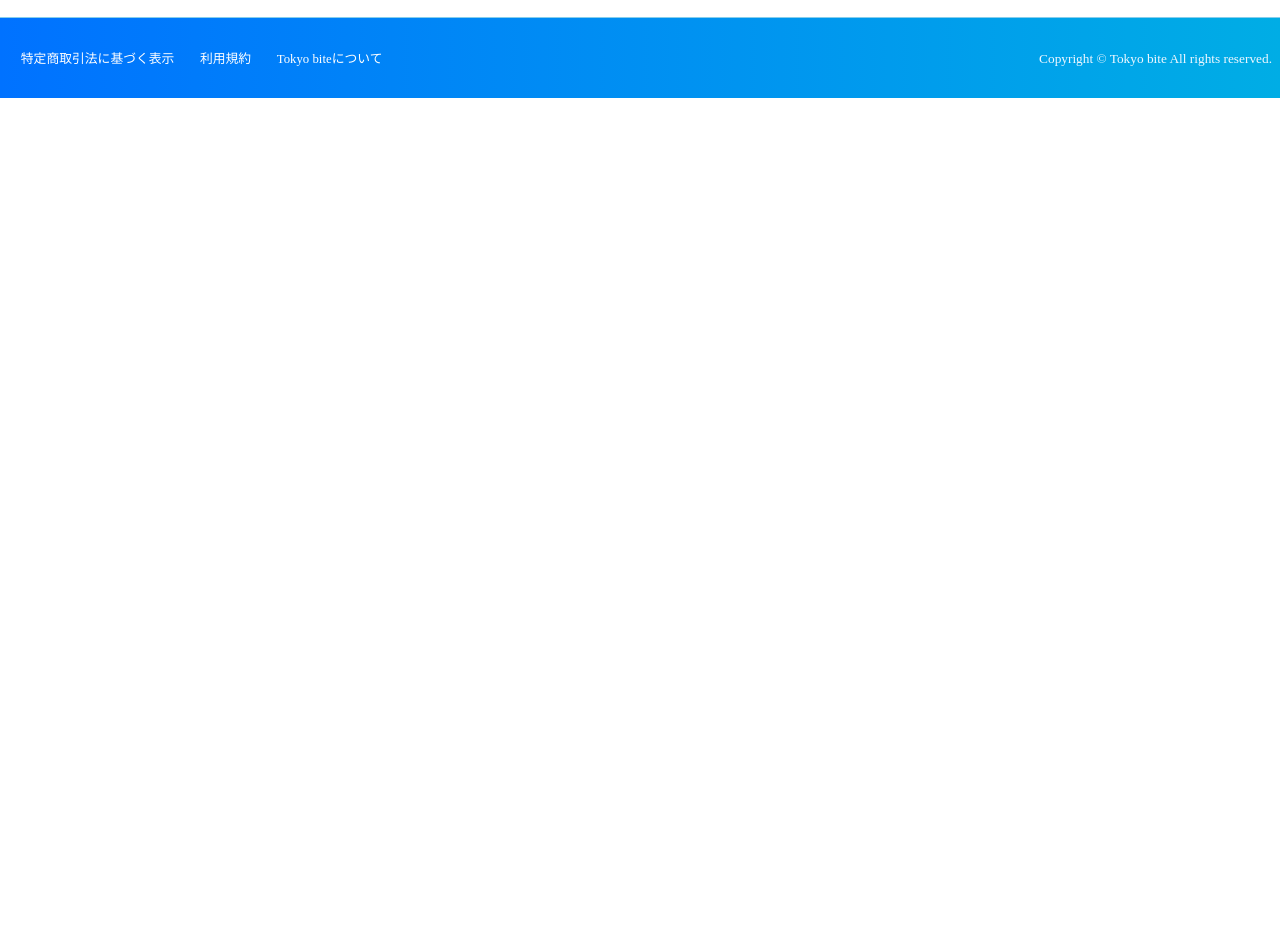
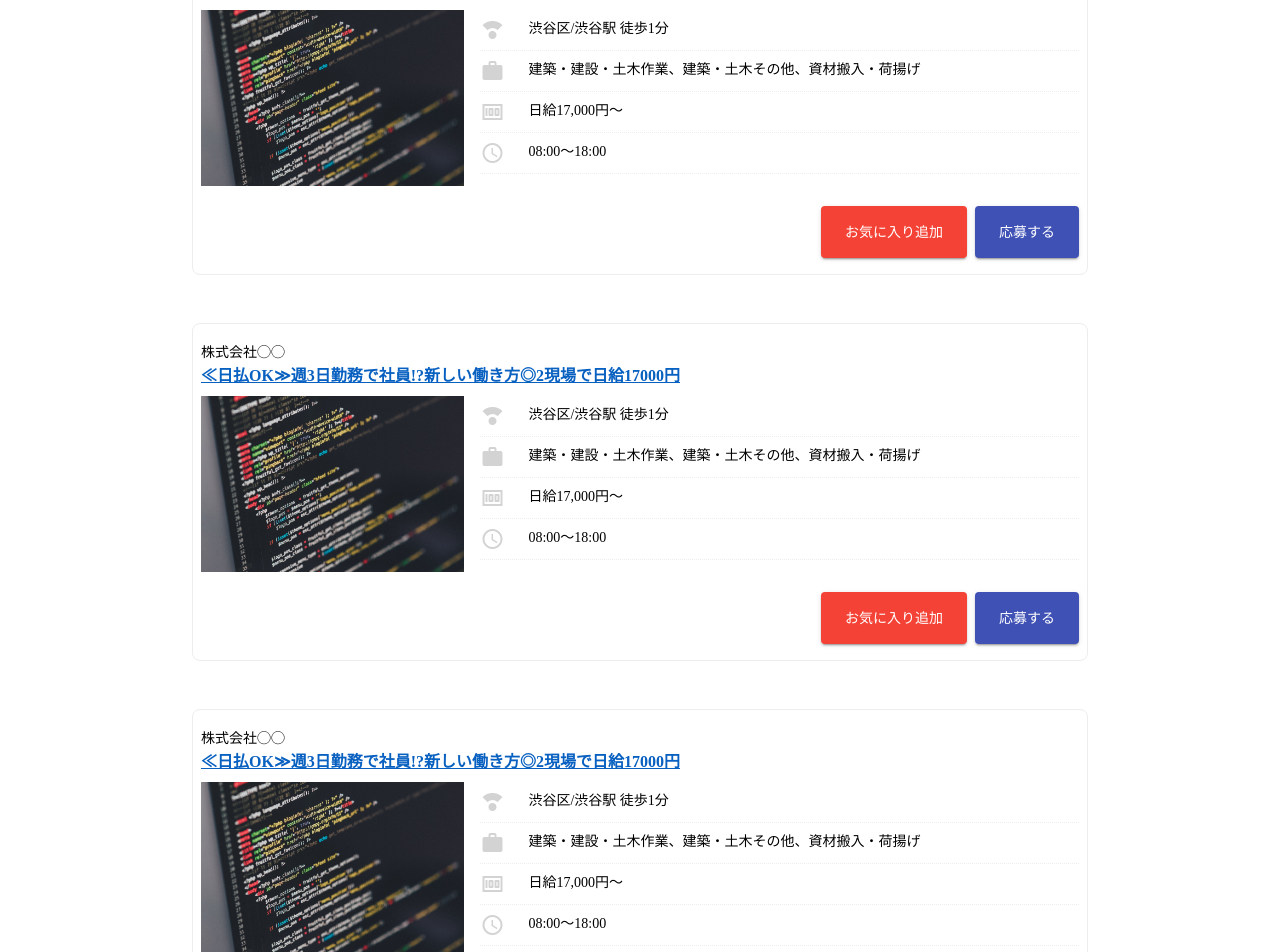
Before and after one commit to cameron-s-dev/angular-jobapp, an Angular app: page /joblist in a window 1280 px wide. Shown: the part 240-1192 px from the top of the page. Before the commit the page ends 800 px from the top, so only its background shows below. Built offline with nearby package versions, Linux system fonts and the light colour scheme.

Commit message:
feat(joblist): 求人一覧ページ作成 #4

```diff
--- a/src/app/app-routing.module.ts
+++ b/src/app/app-routing.module.ts
@@ -55,6 +55,12 @@ const routes: Routes = [
   },
 
   {
+    path: 'joblist',
+    loadChildren: () => import('./joblist/joblist.module').then(m => m.JoblistModule)
+  },
+
+
+  {
     path: '**',
     component: NotFoundComponent
   }
--- /dev/null
+++ b/src/app/joblist/joblist/joblist.component.html
@@ -0,0 +1,98 @@
+<section class="keep">
+  <h2>求人一覧</h2>
+  <div class="keep__box">
+    <div class="keep__title">
+      <span>株式会社◯◯</span>
+      <a href="/detail">
+        <h3>≪日払OK≫週3日勤務で社員!?新しい働き方◎2現場で日給17000円</h3>
+      </a>
+    </div>
+    <div class="keep__content">
+      <img src="/assets/images/job3.jpg" width="100%" alt="">
+      <ul class="keep__content-list">
+        <li>
+          <i class="material-icons">compass_calibration</i>
+          <span>渋谷区/渋谷駅 徒歩1分</span>
+        </li>
+        <li><i class="material-icons">
+            work
+          </i>建築・建設・土木作業、建築・土木その他、資材搬入・荷揚げ</li>
+        <li><i class="material-icons">
+            money
+          </i>
+          日給17,000円～</li>
+        <li><i class="material-icons">
+            access_time
+          </i>08:00～18:00</li>
+      </ul>
+    </div>
+    <div class="keep__btn">
+      <button mat-raised-button color="warn">お気に入り追加</button>
+      <button class="keep__btn__right" mat-raised-button color="primary">応募する</button>
+    </div>
+  </div>
+
+  <div class="keep__box">
+    <div class="keep__title">
+      <span>株式会社◯◯</span>
+      <a href="/detail">
+        <h3>≪日払OK≫週3日勤務で社員!?新しい働き方◎2現場で日給17000円</h3>
+      </a>
+    </div>
+    <div class="keep__content">
+      <img src="/assets/images/job3.jpg" width="100%" alt="">
+      <ul class="keep__content-list">
+        <li>
+          <i class="material-icons">compass_calibration</i>
+          <span>渋谷区/渋谷駅 徒歩1分</span>
+        </li>
+        <li><i class="material-icons">
+            work
+          </i>建築・建設・土木作業、建築・土木その他、資材搬入・荷揚げ</li>
+        <li><i class="material-icons">
+            money
+          </i>
+          日給17,000円～</li>
+        <li><i class="material-icons">
+            access_time
+          </i>08:00～18:00</li>
+      </ul>
+    </div>
+    <div class="keep__btn">
+      <button mat-raised-button color="warn">お気に入り追加</button>
+      <button class="keep__btn__right" mat-raised-button color="primary">応募する</button>
+    </div>
+  </div>
+
+  <div class="keep__box">
+    <div class="keep__title">
+      <span>株式会社◯◯</span>
+      <a href="/detail">
+        <h3>≪日払OK≫週3日勤務で社員!?新しい働き方◎2現場で日給17000円</h3>
+      </a>
+    </div>
+    <div class="keep__content">
+      <img src="/assets/images/job3.jpg" width="100%" alt="">
+      <ul class="keep__content-list">
+        <li>
+          <i class="material-icons">compass_calibration</i>
+          <span>渋谷区/渋谷駅 徒歩1分</span>
+        </li>
+        <li><i class="material-icons">
+            work
+          </i>建築・建設・土木作業、建築・土木その他、資材搬入・荷揚げ</li>
+        <li><i class="material-icons">
+            money
+          </i>
+          日給17,000円～</li>
+        <li><i class="material-icons">
+            access_time
+          </i>08:00～18:00</li>
+      </ul>
+    </div>
+    <div class="keep__btn">
+      <button mat-raised-button color="warn">お気に入り追加</button>
+      <button class="keep__btn__right" mat-raised-button color="primary">応募する</button>
+    </div>
+  </div>
+</section>
--- /dev/null
+++ b/src/app/joblist/joblist/joblist.component.scss
@@ -0,0 +1,95 @@
+@import "mixins";
+
+.keep {
+  padding: 0 8px;
+  margin-bottom: 24px;
+  @include tab {
+    width: 70%;
+    margin: 0 auto 32px;
+    padding: 0;
+  }
+  h2 {
+    font-size: 24px;
+    text-align: center;
+    margin-bottom: 16px;
+  }
+  &__title {
+    line-height: 1.5;
+    span {
+      font-size: 14px;
+    }
+    h3 {
+      font-size: 16px;
+      margin-bottom: 8px;
+      &:hover {
+        opacity: 0.7;
+      }
+    }
+    a {
+      color: #0860c0;
+    }
+  }
+  &__content-list {
+    line-height: 1.5;
+    @include pc {
+      width: 70%;
+    }
+    li {
+      border-bottom: 1px dotted #ededed;
+      display: flex;
+      justify-content: left;
+      align-items: flex-start;
+      padding: 8px 0;
+      font-size: 14px;
+      &:last-child {
+        margin-bottom: 32px;
+      }
+      @include pc {
+        margin-left: 16px;
+      }
+    }
+    i {
+      padding-right: 24px;
+      color: lightgray;
+    }
+  }
+  img {
+    margin-bottom: 16px;
+    @include pc {
+      width: 30%;
+      height: auto;
+    }
+  }
+  &__box {
+    box-sizing: border-box;
+    border: 1px solid #ededed;
+    border-radius: 8px;
+    padding: 16px 8px;
+    margin-bottom: 48px;
+  }
+  &__btn {
+    text-align: right;
+    button {
+      @include pc {
+        padding: 8px 24px;
+      }
+    }
+  }
+  &__btn__right {
+    margin-left: 5px;
+    @include pc {
+      margin-left: 8px;
+    }
+  }
+  &__content {
+    @include pc {
+      display: flex;
+      justify-content: flex-start;
+      align-items: flex-start;
+      width: 100%;
+    }
+  }
+  &__number {
+    color: orangered;
+  }
+}
--- /dev/null
+++ b/src/app/joblist/joblist/joblist.component.ts
@@ -0,0 +1,15 @@
+import { Component, OnInit } from '@angular/core';
+
+@Component({
+  selector: 'app-joblist',
+  templateUrl: './joblist.component.html',
+  styleUrls: ['./joblist.component.scss']
+})
+export class JoblistComponent implements OnInit {
+
+  constructor() { }
+
+  ngOnInit() {
+  }
+
+}
```
Also changed, not shown: src/app/joblist/joblist-routing.module.ts (added, +17 -0 lines), src/app/joblist/joblist.module.ts (added, +17 -0 lines), 1 other file (tests, documents, lock files or other folders).
